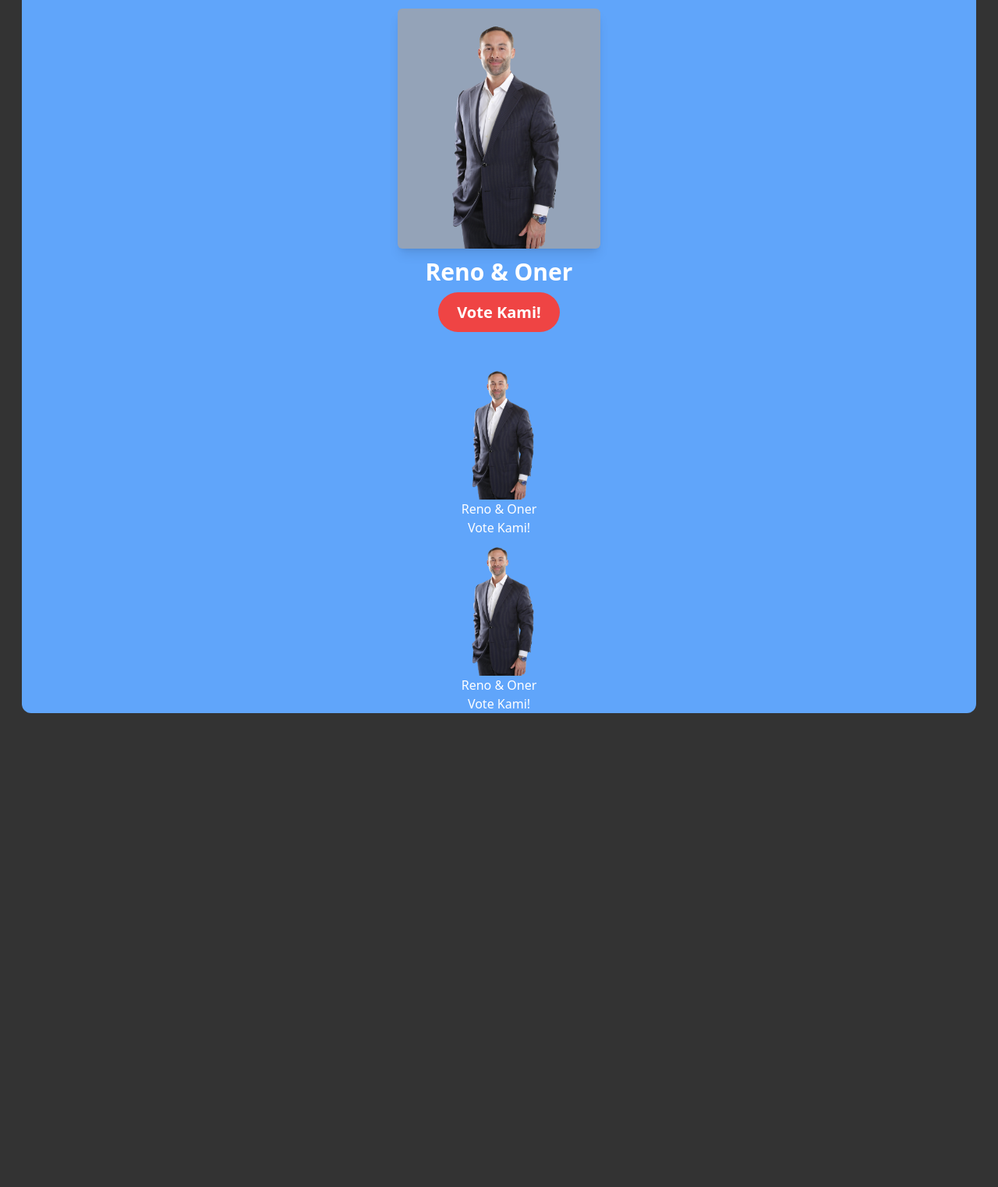
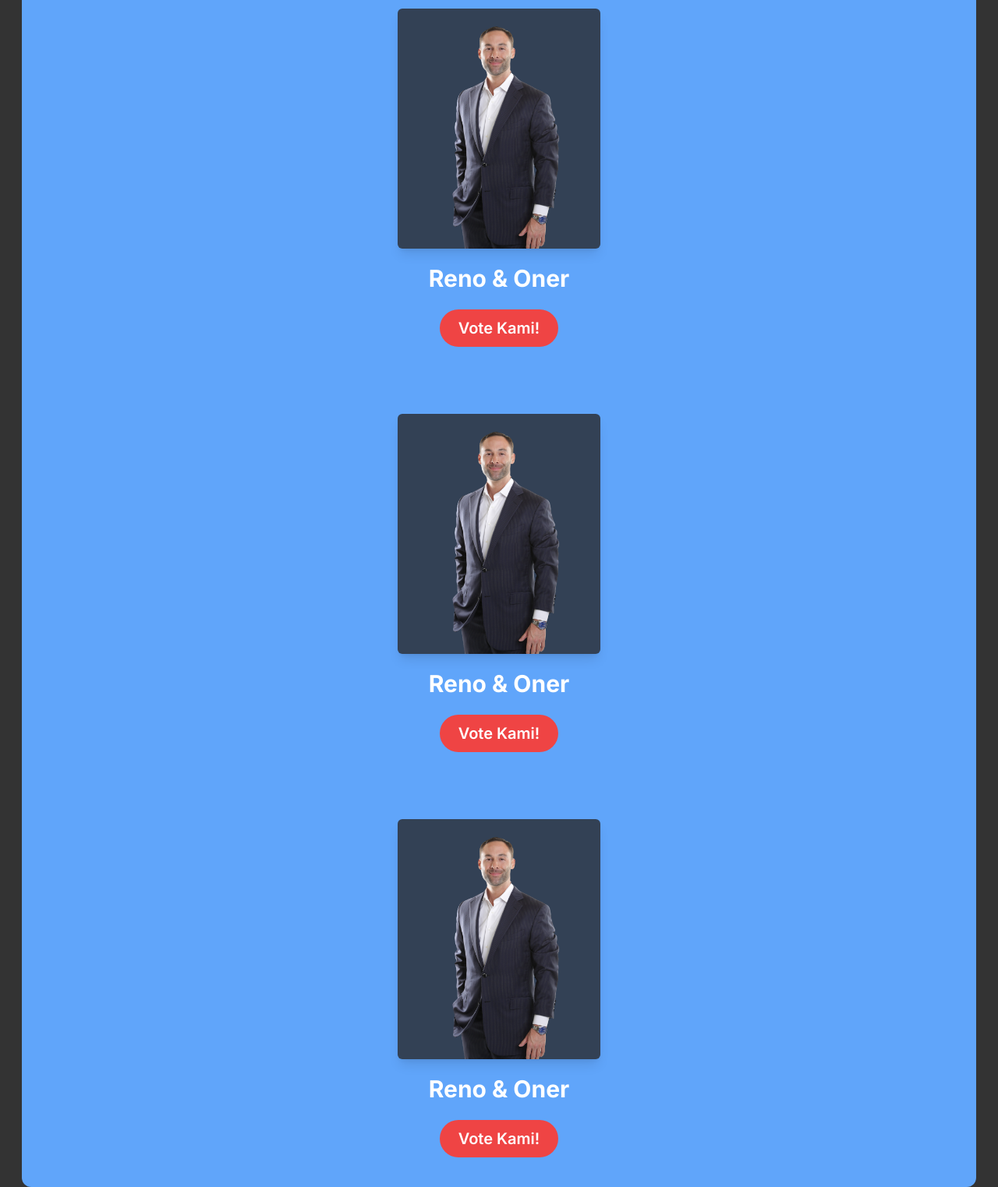
Before and after one commit to DillonVantra/e_voting-frontend, a website: page index.html in a window 1280 px wide. Shown: the part 461-1984 px from the top of the page at 78% size. Before the commit the page ends 1376 px from the top, so only its background shows below. Drawn offline with Linux system fonts and the light colour scheme.

Commit message:
added candidate-profile.html

```diff
--- a/index.html
+++ b/index.html
@@ -5,11 +5,22 @@
     <meta name="viewport" content="width=device-width, initial-scale=1.0" />
     <title>E-Voting | Home</title>
 
+    <!-- Google Fonts -->
+    <link rel="preconnect" href="https://fonts.googleapis.com" />
+    <link rel="preconnect" href="https://fonts.gstatic.com" crossorigin />
+    <link
+      href="https://fonts.googleapis.com/css2?family=Inter:wght@100;200;300;400;500;600;700;800;900&display=swap"
+      rel="stylesheet"
+    />
+
     <link href="/dist/output.css" rel="stylesheet" />
   </head>
-  <body class="bg-[#333] text-white">
-    <header class="container p-2 h-80 flex flex-col mb-10">
-      <nav class="flex justify-between mb-8">
+  <body class="bg-[#333] text-white font-inter">
+    <header
+      class="container p-2 h-80 flex flex-col mb-10 bg-cover bg-no-repeat bg-center"
+      style="background-image: url(./img/gedung-penus2.jpg)"
+    >
+      <nav class="flex justify-between mb-20">
         <h1>SMK PLUS PELITA NUSANTARA</h1>
         <h1>username</h1>
       </nav>
@@ -42,24 +53,42 @@
             src="./img/man-in-suit-removebg.png"
             alt=""
             width="260"
-            class="bg-slate-400 rounded-md shadow-lg"
+            class="bg-slate-700 rounded-md shadow-lg"
           />
-          <h2 class="font-bold text-3xl my-3 mb-5">Reno & Oner</h2>
+          <h2 class="font-bold text-3xl my-5 mb-8">Reno & Oner</h2>
           <a
             href="#"
             class="bg-red-500 rounded-full font-semibold text-xl py-3 px-6"
             >Vote Kami!</a
           >
         </div>
-        <div class="text-center">
-          <img src="./img/man-in-suit-removebg.png" alt="" width="150" />
-          <h2>Reno & Oner</h2>
-          <a href="#">Vote Kami!</a>
+        <div class="text-center my-12">
+          <img
+            src="./img/man-in-suit-removebg.png"
+            alt=""
+            width="260"
+            class="bg-slate-700 rounded-md shadow-lg"
+          />
+          <h2 class="font-bold text-3xl my-5 mb-8">Reno & Oner</h2>
+          <a
+            href="#"
+            class="bg-red-500 rounded-full font-semibold text-xl py-3 px-6"
+            >Vote Kami!</a
+          >
         </div>
-        <div class="text-center">
-          <img src="./img/man-in-suit-removebg.png" alt="" width="150" />
-          <h2>Reno & Oner</h2>
-          <a href="#">Vote Kami!</a>
+        <div class="text-center my-12">
+          <img
+            src="./img/man-in-suit-removebg.png"
+            alt=""
+            width="260"
+            class="bg-slate-700 rounded-md shadow-lg"
+          />
+          <h2 class="font-bold text-3xl my-5 mb-8">Reno & Oner</h2>
+          <a
+            href="#"
+            class="bg-red-500 rounded-full font-semibold text-xl py-3 px-6"
+            >Vote Kami!</a
+          >
         </div>
       </div>
     </main>
--- a/tailwind.config.js
+++ b/tailwind.config.js
@@ -2,7 +2,11 @@
 module.exports = {
   content: ["./src/**/*.{html,js}", "./*"],
   theme: {
-    extend: {},
+    extend: {
+      fontFamily: {
+        inter: ["Inter", "sans-serif"],
+      },
+    },
   },
   plugins: [],
 };
```
Also changed, not shown: candidate-profile.html (added, +67 -0 lines), dist/output.css, img/gedung-penus2.jpg (added).
